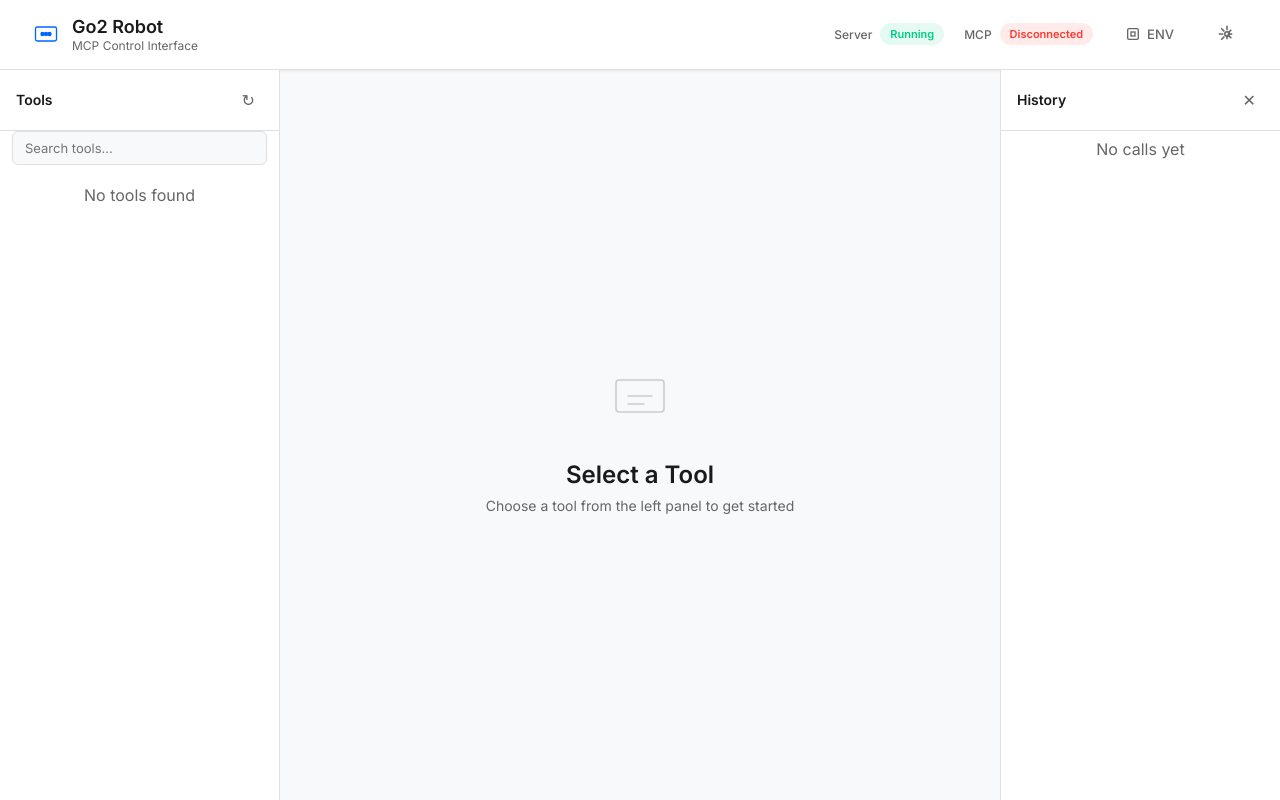
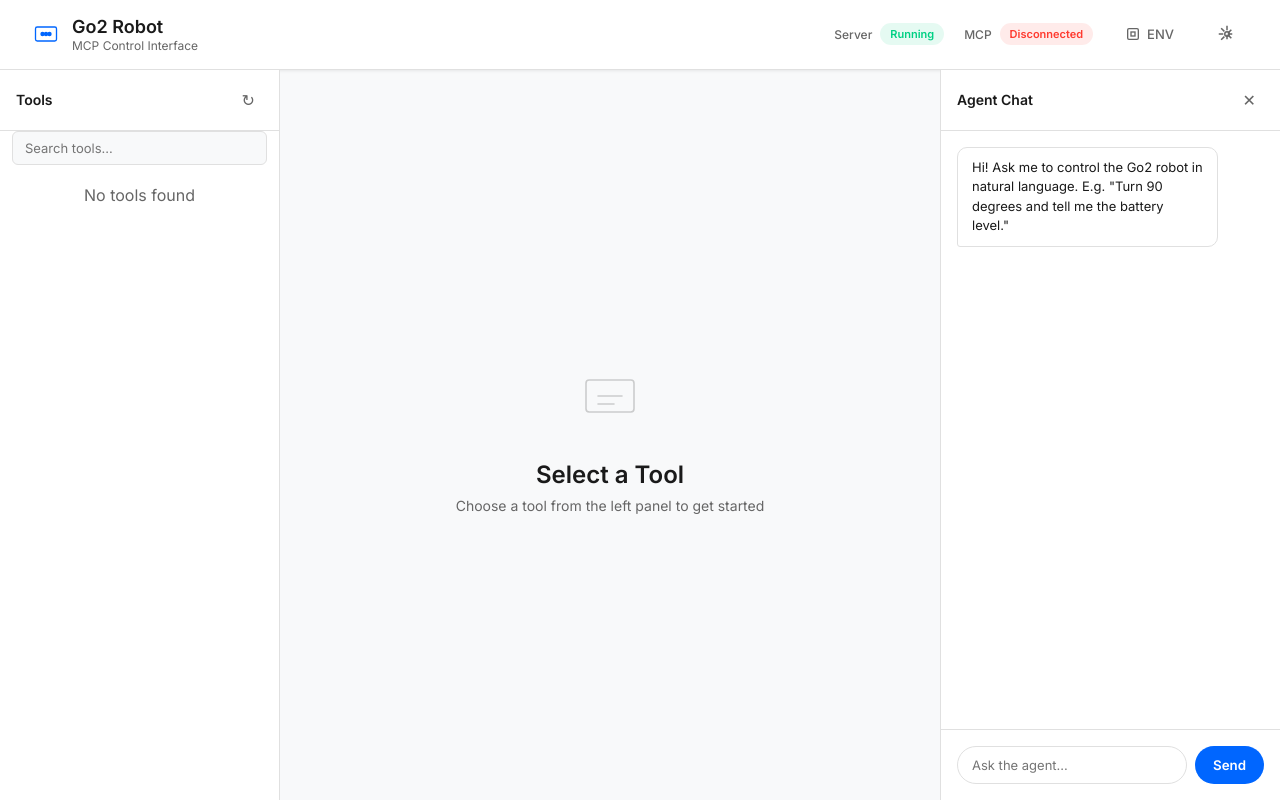
Before and after one commit to ARC-Humanoids-Infoys/Go2_agent_mcp, a FastAPI app: page / in a window 1280 px wide. Run offline with FastAPI, Linux system fonts and the light colour scheme; data that the repository does not hold is empty.

Commit message:
agent in client

```diff
--- a/client/app.py
+++ b/client/app.py
@@ -141,6 +141,101 @@ async def clear_history():
     return JSONResponse({"ok": True})
 
 
+# ── Agent chat endpoint ──────────────────────────────────────────────────────
+import sys, json as _json
+from pathlib import Path as _Path
+
+_AGENT_DIR = _Path(__file__).parent.parent / "agent"
+if str(_AGENT_DIR) not in sys.path:
+    sys.path.insert(0, str(_AGENT_DIR))
+
+try:
+    from agent import Agent as _Agent
+    from fastapi.responses import StreamingResponse
+    import threading as _threading
+    import traceback as _traceback
+
+    _agent_instance: "_Agent | None" = None
+    _agent_init_error: str | None = None
+    _agent_lock = _threading.Lock()
+
+    def _get_agent() -> "_Agent":
+        global _agent_instance, _agent_init_error
+        with _agent_lock:
+            if _agent_instance is None:
+                try:
+                    robot_ip = os.getenv("ROBOT_IP")
+                    if not robot_ip:
+                        raise ValueError("ROBOT_IP environment variable not set")
+                    print(f"[Agent] Initializing with ROBOT_IP={robot_ip}")
+                    _agent_instance = _Agent(robot_ip=robot_ip)
+                    print("[Agent] Initialized successfully")
+                except Exception as e:
+                    _agent_init_error = str(e)
+                    print(f"[Agent] Initialization failed: {e}")
+                    _traceback.print_exc()
+                    raise
+            return _agent_instance
+
+    @app.post("/chat")
+    async def chat(request: Request):
+        body = await request.json()
+        message = body.get("message", "").strip()
+        if not message:
+            return JSONResponse({"error": "Missing field: message"}, status_code=400)
+
+        import asyncio
+        loop = asyncio.get_event_loop()
+
+        def _run_agent():
+            agent = _get_agent()
+            return agent.ask_with_tools(message)
+
+        try:
+            result = await loop.run_in_executor(None, _run_agent)
+            return JSONResponse({
+                "content": result.get("content", ""),
+                "type": result.get("type", ""),
+                "tool_calls": [
+                    {"name": tc.get("name"), "args": tc.get("args", {})}
+                    for tc in result.get("tool_calls", [])
+                ],
+                "tool_results": result.get("tool_results", []),
+                "steps_used": result.get("steps_used", 0),
+                "step_trace": result.get("step_trace", []),
+            })
+        except Exception as e:
+            error_msg = str(e)
+            print(f"[Chat] Error: {error_msg}")
+            _traceback.print_exc()
+            return JSONResponse({"error": error_msg}, status_code=500)
+
+except Exception as e:
+    print(f"Warning: Agent chat not available: {e}")
+    _traceback.print_exc()
+
+
+@app.get("/env")
+async def get_env():
+    safe_keys = ["ROBOT_IP", "ANTHROPIC_API_KEY", "OLLAMA_HOST", "MODEL"]
+    env_data = {k: os.environ.get(k, "") for k in safe_keys if os.environ.get(k)}
+    return JSONResponse({"env": env_data})
+
+
 if __name__ == "__main__":
     import uvicorn
     uvicorn.run("app:app", host="0.0.0.0", port=8000, reload=True)
+
+
+@app.post("/env")
+async def set_env(request: Request):
+    body = await request.json()
+    key = body.get("key", "").strip()
+    value = body.get("value", "").strip()
+    if not key:
+        return JSONResponse({"error": "Missing key"}, status_code=400)
+    if value:
+        os.environ[key] = value
+    elif key in os.environ:
+        del os.environ[key]
+    return JSONResponse({"ok": True})
--- a/client/static/app.js
+++ b/client/static/app.js
@@ -307,3 +307,78 @@ function id(x) { return document.getElementById(x); }
 function esc(s) { return String(s).replace(/&/g,'&amp;').replace(/</g,'&lt;').replace(/>/g,'&gt;').replace(/"/g,'&quot;'); }
 async function get(p) { const r = await fetch(p); if (!r.ok) throw new Error(r.statusText); return r.json(); }
 async function post(p,b) { const r = await fetch(p,{method:'POST',headers:{'Content-Type':'application/json'},body:JSON.stringify(b)}); return r.json(); }
+
+
+// ── Agent Chat ───────────────────────────────────────────────────────────────
+let chatBusy = false;
+
+async function sendChat() {
+  const input = id('chat-input');
+  const sendBtn = id('chat-send');
+  const msg = input.value.trim();
+  if (!msg || chatBusy) return;
+
+  appendChat('user', msg);
+  input.value = '';
+  chatBusy = true;
+  sendBtn.disabled = true;
+
+  const thinking = appendChat('thinking', '⏳ Agent is thinking…');
+
+  try {
+    const res = await fetch('/chat', {
+      method: 'POST',
+      headers: {'Content-Type': 'application/json'},
+      body: JSON.stringify({message: msg}),
+    });
+    const data = await res.json();
+    thinking.remove();
+
+    if (data.error) {
+      appendChat('error-msg', '⚠ ' + data.error);
+    } else {
+      const toolCalls = data.tool_calls || [];
+      let html = esc(data.content || '(no response)');
+      if (toolCalls.length > 0) {
+        html += '<div class="chat-tools"><details><summary>🔧 ' + toolCalls.length + ' tool call(s)</summary>';
+        toolCalls.forEach(tc => {
+          const args = JSON.stringify(tc.args || {}, null, 2);
+          html += '<div class="chat-tool-call"><b>' + esc(tc.name) + '</b>\n' + esc(args) + '</div>';
+        });
+        html += '</details></div>';
+      }
+      appendChatHTML('agent', html);
+    }
+  } catch (e) {
+    thinking.remove();
+    appendChat('error-msg', '⚠ Network error: ' + e.message);
+  } finally {
+    chatBusy = false;
+    sendBtn.disabled = false;
+    input.focus();
+  }
+}
+
+function appendChat(type, text) {
+  const el = document.createElement('div');
+  el.className = 'chat-msg ' + type;
+  el.textContent = text;
+  const msgs = id('chat-messages');
+  msgs.appendChild(el);
+  msgs.scrollTop = msgs.scrollHeight;
+  return el;
+}
+
+function appendChatHTML(type, html) {
+  const el = document.createElement('div');
+  el.className = 'chat-msg ' + type;
+  el.innerHTML = html;
+  const msgs = id('chat-messages');
+  msgs.appendChild(el);
+  msgs.scrollTop = msgs.scrollHeight;
+  return el;
+}
+
+function clearChat() {
+  id('chat-messages').innerHTML = '<div class="chat-msg agent">Chat cleared. How can I help?</div>';
+}
--- a/client/templates/index.html
+++ b/client/templates/index.html
@@ -7,6 +7,24 @@
   <link rel="stylesheet" href="/static/style.css"/>
   <link rel="preconnect" href="https://fonts.googleapis.com"/>
   <link href="https://fonts.googleapis.com/css2?family=Inter:wght@300;400;500;600;700&family=JetBrains+Mono:wght@400;500;600&display=swap" rel="stylesheet"/>
+  <style>
+    .chat-panel { display:flex; flex-direction:column; height:100%; }
+    .chat-messages { flex:1; overflow-y:auto; padding:16px; display:flex; flex-direction:column; gap:12px; }
+    .chat-msg { max-width:85%; padding:10px 14px; border-radius:10px; font-size:13px; line-height:1.5; }
+    .chat-msg.user { align-self:flex-end; background:var(--primary); color:white; border-bottom-right-radius:3px; }
+    .chat-msg.agent { align-self:flex-start; background:var(--bg-primary); border:1px solid var(--border); border-bottom-left-radius:3px; }
+    .chat-msg.thinking { align-self:flex-start; background:var(--bg-tertiary); color:var(--text-secondary); font-style:italic; }
+    .chat-msg.error-msg { align-self:flex-start; background:rgba(255,59,48,0.08); border:1px solid var(--danger); color:var(--danger); }
+    .chat-tools { font-size:11px; color:var(--text-secondary); margin-top:6px; padding-top:6px; border-top:1px solid var(--border); }
+    .chat-tools summary { cursor:pointer; font-weight:600; }
+    .chat-tool-call { background:var(--bg-tertiary); border-radius:4px; padding:6px 8px; margin-top:4px; font-family:'JetBrains Mono',monospace; font-size:10px; white-space:pre-wrap; word-break:break-all; }
+    .chat-input-row { display:flex; gap:8px; padding:16px; border-top:1px solid var(--border); background:var(--bg-primary); }
+    .chat-input { flex:1; padding:10px 14px; border:1px solid var(--border); border-radius:20px; font-size:13px; outline:none; transition:border-color 0.2s; }
+    .chat-input:focus { border-color:var(--primary); }
+    .chat-send { padding:10px 18px; background:var(--primary); color:white; border:none; border-radius:20px; font-weight:600; cursor:pointer; transition:background 0.2s; }
+    .chat-send:hover { background:var(--primary-dark); }
+    .chat-send:disabled { opacity:0.5; cursor:not-allowed; }
+  </style>
 </head>
 <body>
 
@@ -94,17 +112,23 @@
       </div>
     </main>
 
-    <aside class="sidebar right-sidebar">
-      <div class="sidebar-section">
+
+    <aside class="sidebar right-sidebar" style="width:340px;">
+      <div class="sidebar-section chat-panel">
         <div class="sidebar-header">
-          <h3>History</h3>
-          <button class="mini-btn" onclick="clearHistory()" title="Clear">✕</button>
+          <h3>Agent Chat</h3>
+          <button class="mini-btn" onclick="clearChat()" title="Clear">✕</button>
         </div>
-        <div class="history-list" id="history-list">
-          <div class="empty-state">No calls yet</div>
+        <div class="chat-messages" id="chat-messages">
+          <div class="chat-msg agent">Hi! Ask me to control the Go2 robot in natural language. E.g. "Turn 90 degrees and tell me the battery level."</div>
+        </div>
+        <div class="chat-input-row">
+          <input class="chat-input" id="chat-input" placeholder="Ask the agent..." onkeydown="if(event.key==='Enter')sendChat()"/>
+          <button class="chat-send" id="chat-send" onclick="sendChat()">Send</button>
         </div>
       </div>
     </aside>
+
   </div>
 </div>
 
```
